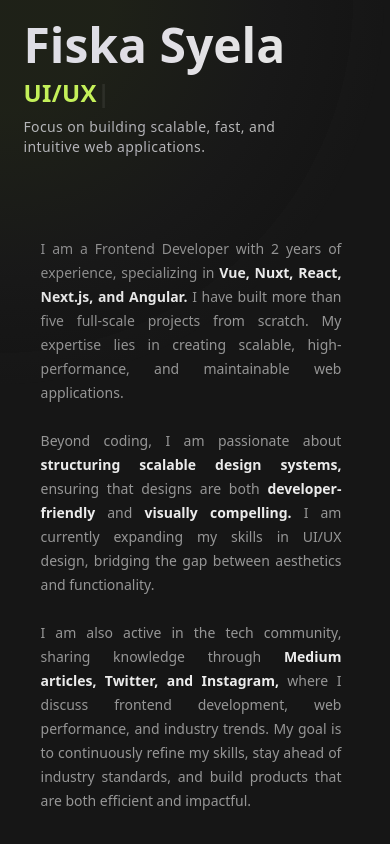
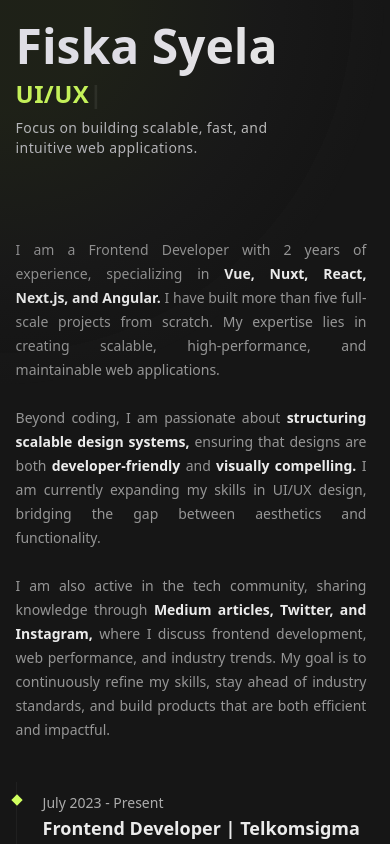
Before and after one commit to saturniesm/fiska-syela, a Vue app: page / in a window 390 px wide. Shown: the top 844 px of the page. Built offline with nearby package versions, Linux system fonts and the light colour scheme; some icons are missing.

Commit message:
fix: response on mobile

```diff
--- a/src/components/Me.vue
+++ b/src/components/Me.vue
@@ -119,17 +119,19 @@ onMounted(typeEffect)
     <ul class="flex flex-col gap-7 pl-2">
       <li
         v-for="nav in navigation"
-        class="list-space scale-hover"
+        class="list-space"
         :class="{
           [`text-primary-${nav.active_color}`]: true,
-          'scale-130': nav.id === layoutStore.navigation,
           'opacity-40 hover:opacity-100': nav.id !== layoutStore.navigation,
         }"
         @click="changeNavigation(nav.id as Navigation)"
       >
         <span
-          class="w-4 h-4 rotate-45 bg-primary-green"
-          :class="colorMap[nav.active_color] || 'bg-gray-300'"
+          class="w-4 h-4 rotate-45 bg-primary-green scale-hover"
+          :class="[
+            colorMap[nav.active_color] || 'bg-gray-300',
+            { 'scale-130': nav.id === layoutStore.navigation },
+          ]"
         ></span>
         <a class="text-sm leading-none" :href="nav.ref">{{ nav.label }}</a>
       </li>
--- a/src/components/Tech.vue
+++ b/src/components/Tech.vue
@@ -75,7 +75,7 @@ const setActiveNavigation = (nav: TechNav) => {
     </nav>
 
     <nav class="lg:hidden block w-full">
-      <ul class="flex max-w-[28rem] overflow-x-auto">
+      <ul class="flex max-w-[90vw] lg:max-w-[28rem] overflow-x-auto">
         <li
           v-for="project in projectList"
           :key="project.label"
--- a/src/views/Resume.vue
+++ b/src/views/Resume.vue
@@ -85,7 +85,7 @@ onUnmounted(() => {
       background: layoutStore.cursorGradient,
     }"
   ></div>
-  <main class="lg:grid lg:grid-cols-12 px-[6%] font-sans h-screen lg:overflow-hidden">
+  <main class="lg:grid lg:grid-cols-12 px-[4%] lg:px-[6%] font-sans h-screen lg:overflow-hidden">
     <section
       class="col-span-4 flex flex-col pt-[6%] lg:pt-[70%] lg:h-[70vh] h-fit gap-4 items-start justify-center lg:gap-20 lg:sticky lg:top-1/2 lg:-translate-y-1/2"
     >
@@ -95,7 +95,7 @@ onUnmounted(() => {
       class="col-span-8 items-center flex flex-col lg:overflow-y-auto h-screen"
       id="layoutNav"
     >
-      <div class="w-[90%] mx-auto">
+      <div class="lg:w-[90%] mx-auto">
         <section id="aboutme" class="pr-2 lg:pr-4">
           <About />
         </section>
```
